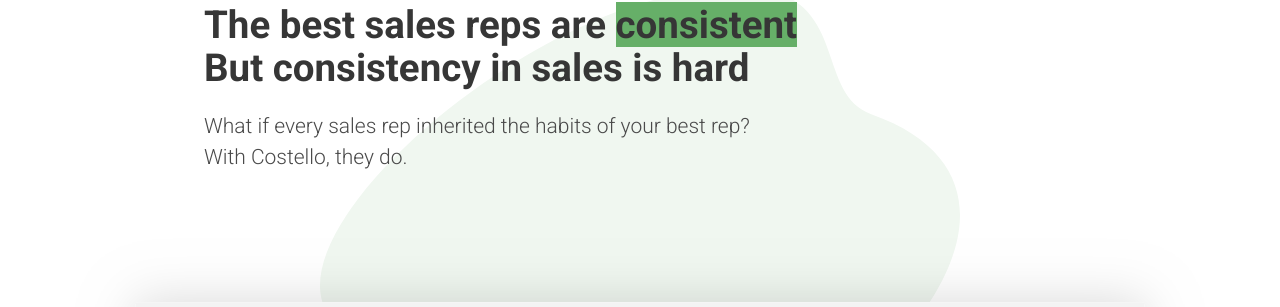
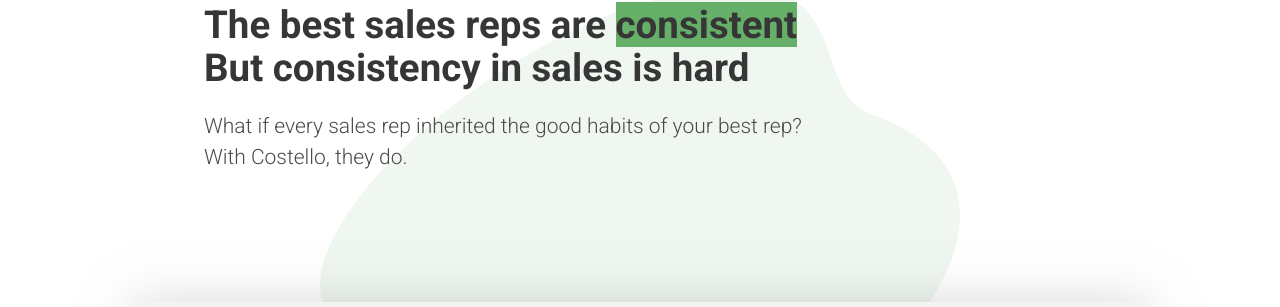
Before and after one commit to danieljbell/cloudcannon-test, a Jekyll site: the page built from index.html, in a window 1280 px wide and 900 px high. Shown: the part 293-600 px from the top of the window. Built offline with Jekyll 4.4.1, drawn with Linux system fonts in a browser that asks for light colours; the list of posts is cut into pages by our own code.

Commit message:
Updated '_includes/home/intro.html' via CloudCannon

```diff
--- a/_includes/home/intro.html
+++ b/_includes/home/intro.html
@@ -8,7 +8,7 @@
         strong=true
         text=include.data.heading
       %}
-      <p class="editable">What if every sales rep inherited the habits of your best rep?<br />With Costello, they do.</p>
+      <p class="editable">What if every sales rep inherited the good habits of your best rep?<br />With Costello, they do.</p>
     </div>
     <div class="home__intro-image">
       {% include elements/image.html
```
